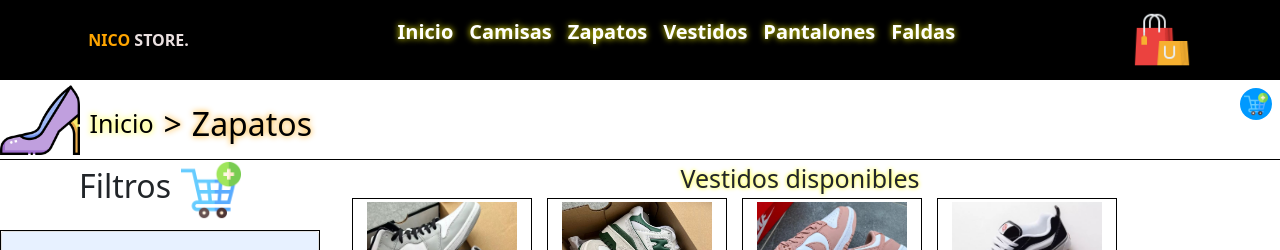
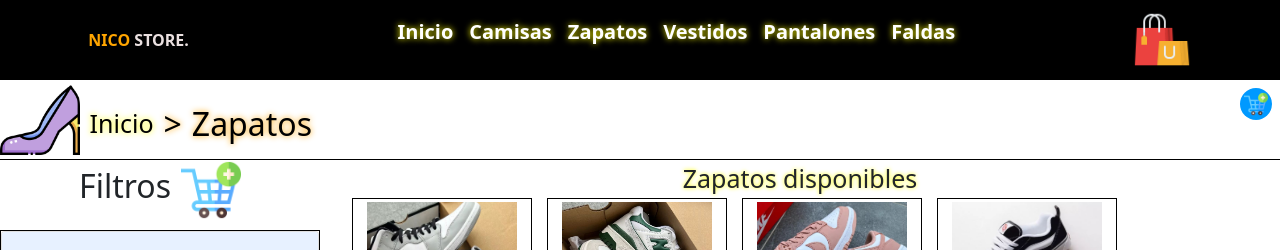
Before and after one commit to OsitoDobbie10/Nico-Store-demo, a React (Create React App) app: page /Zapatos in a window 1280 px wide. Shown: the top 250 px of the page. Built offline with nearby package versions, Linux system fonts and the light colour scheme.

Commit message:
'Cambiar el titulo de cda componente principal'

```diff
--- a/src/Componets/Camisas.jsx
+++ b/src/Componets/Camisas.jsx
@@ -51,7 +51,7 @@ const Camisas = () => {
                       nombreRef2id={nombreRefTallacamisas}
                       nombreRef3id={nombreRefColorcamisas}
                       valormaximo="500"/>}
-        <CustomProducts productsshoes = {producto} titulo="Zapatos disponibles"/>
+        <CustomProducts productsshoes = {producto} titulo="Camisas disponibles"/>
         <Footer/>
 
     </div>
--- a/src/Componets/Zapatos.jsx
+++ b/src/Componets/Zapatos.jsx
@@ -51,7 +51,7 @@ const Zapatos = () => {
                       nombreRef2id={nombreRefTallazapatos}
                       nombreRef3id={nombreRefColorzapatos}
                       valormaximo="2000"/>}
-        <CustomProducts productsshoes = {productozapatos} titulo="Vestidos disponibles"/>
+        <CustomProducts productsshoes = {productozapatos} titulo="Zapatos disponibles"/>
         <Footer/>
        </div>
 
```
